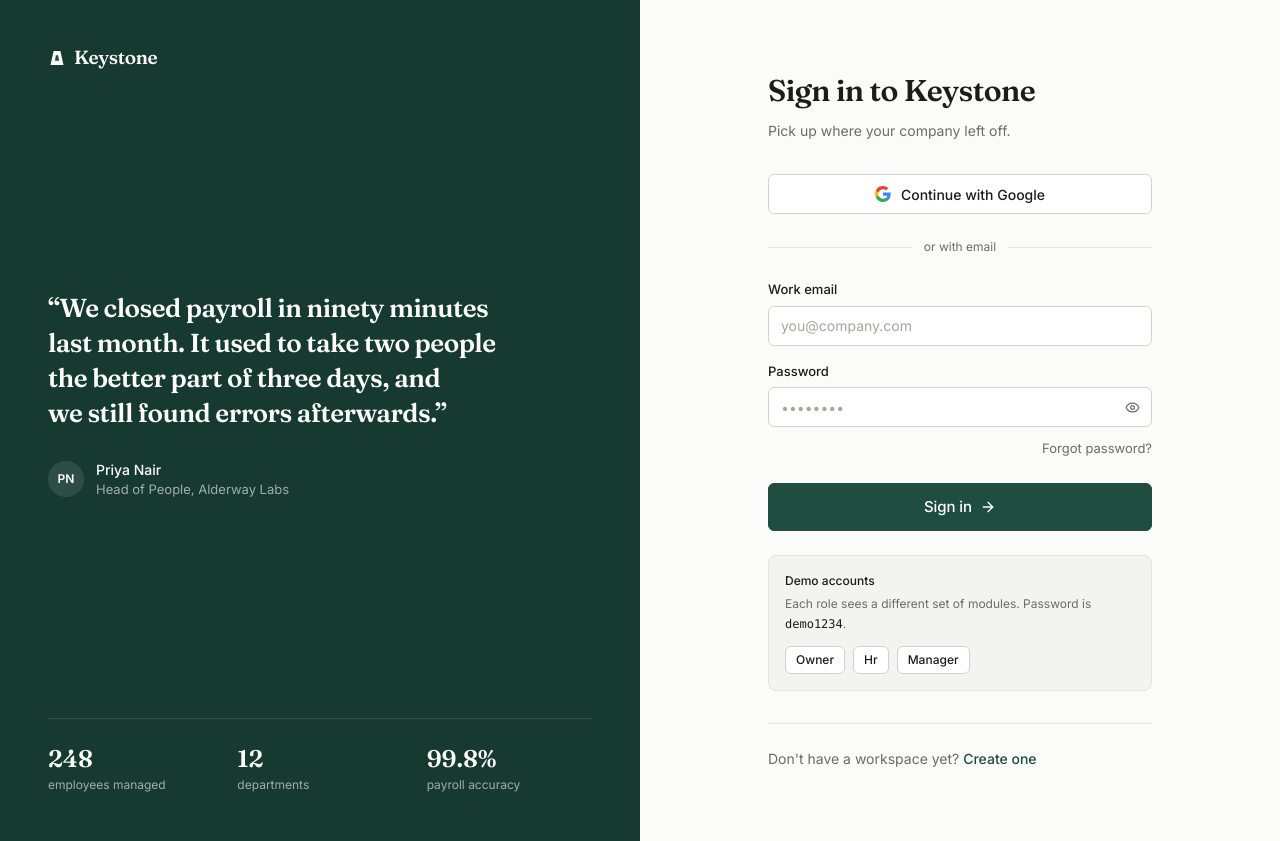
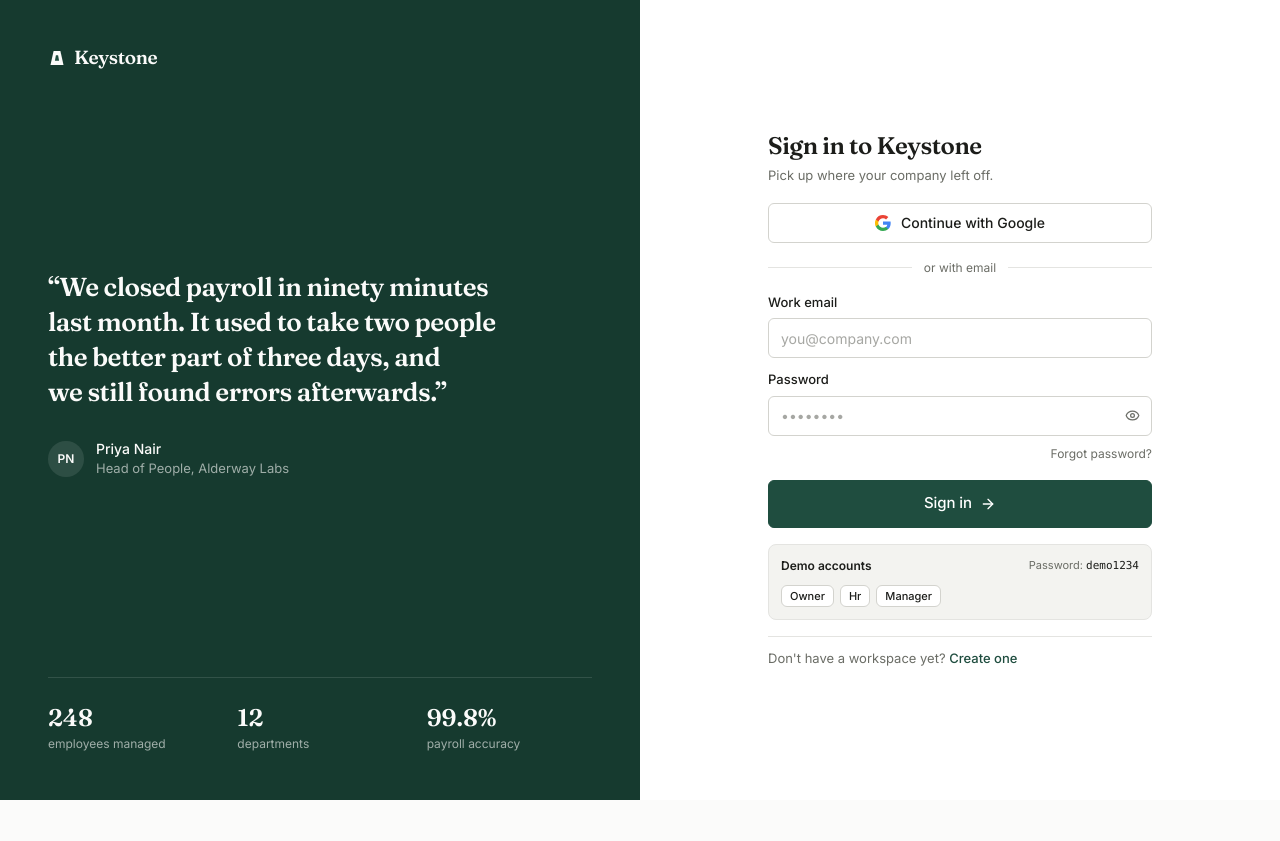
Before and after one commit to pritamkumars5398-lgtm/hrm, a React (Vite) app: page /login in a window 1280 px wide. After the commit the page ends 800 px from the top, so only its background shows below. Built offline with nearby package versions, Linux system fonts and the light colour scheme.

Commit message:
logi page

```diff
--- a/src/features/auth/LoginPage.tsx
+++ b/src/features/auth/LoginPage.tsx
@@ -52,6 +52,7 @@
     <AuthLayout
       title="Sign in to Keystone"
       subtitle="Pick up where your company left off."
+      compact
       footer={
         <>
           Don't have a workspace yet?{' '}
@@ -68,7 +69,7 @@
           onClick={() => setFormError('Google Sign-In is not wired up yet — use a demo account.')}
         />
 
-        <div className="my-6 flex items-center gap-3">
+        <div className="my-4 flex items-center gap-3">
           <span className="h-px flex-1 bg-hairline" />
           <span className="text-[12px] text-muted">or with email</span>
           <span className="h-px flex-1 bg-hairline" />
@@ -77,14 +78,14 @@
         {formError && (
           <div
             role="alert"
-            className="mb-5 flex gap-2.5 rounded-ctl border border-clay/30 bg-clay/5 p-3"
+            className="mb-4 flex gap-2.5 rounded-ctl border border-clay/30 bg-clay/5 p-2.5"
           >
             <AlertCircle size={15} className="mt-px shrink-0 text-clay" />
             <p className="text-[13px] leading-relaxed text-clay">{formError}</p>
           </div>
         )}
 
-        <div className="space-y-4">
+        <div className="space-y-3">
           <Input
             label="Work email"
             type="email"
@@ -106,10 +107,10 @@
               error={errors.password?.message}
               {...register('password', { required: 'Enter your password.' })}
             />
-            <div className="mt-2 text-right">
+            <div className="mt-1 text-right">
               <Link
                 to="/forgot-password"
-                className="text-[13px] text-muted hover:text-ink"
+                className="text-[12px] text-muted hover:text-ink"
               >
                 Forgot password?
               </Link>
@@ -117,7 +118,7 @@
           </div>
         </div>
 
-        <Button type="submit" size="lg" className="mt-6 w-full" disabled={isSubmitting}>
+        <Button type="submit" size="lg" className="mt-4 w-full" disabled={isSubmitting}>
           {isSubmitting ? (
             <>
               <Loader2 size={16} className="animate-spin" />
@@ -133,19 +134,20 @@
       </form>
 
       {/* Demo affordance — lets a reviewer switch roles without knowing the seeds. */}
-      <div className="mt-6 rounded-card border border-hairline bg-wash p-4">
-        <p className="text-[12px] font-medium">Demo accounts</p>
-        <p className="mt-1 text-[12px] leading-relaxed text-muted">
-          Each role sees a different set of modules. Password is{' '}
-          <code className="tnum text-ink">{demo.password}</code>.
-        </p>
-        <div className="mt-3 flex flex-wrap gap-2">
+      <div className="mt-4 rounded-card border border-hairline bg-wash p-3">
+        <div className="flex items-center justify-between">
+          <p className="text-[12px] font-semibold text-ink">Demo accounts</p>
+          <p className="text-[11px] text-muted">
+            Password: <code className="tnum font-medium text-ink">{demo.password}</code>
+          </p>
+        </div>
+        <div className="mt-2.5 flex flex-wrap gap-1.5">
           {demo.accounts.map((a) => (
             <button
               key={a.email}
               type="button"
               onClick={() => applyDemoAccount(a.email)}
-              className="rounded-ctl border border-hairline-strong bg-surface px-2.5 py-1 text-[12px] font-medium transition-colors hover:border-pine hover:text-pine"
+              className="rounded-ctl border border-hairline-strong bg-surface px-2 py-0.5 text-[11px] font-medium transition-colors hover:border-pine hover:text-pine"
             >
               {a.role.charAt(0) + a.role.slice(1).toLowerCase()}
             </button>
--- a/src/features/auth/SignupPage.tsx
+++ b/src/features/auth/SignupPage.tsx
@@ -60,6 +60,7 @@
     <AuthLayout
       title="Create your company workspace"
       subtitle="You'll be the owner. Invite your HR team and managers once you're in."
+      compact
       footer={
         <>
           Already have a workspace?{' '}
@@ -76,7 +77,7 @@
           onClick={() => setFormError('Google Sign-In is not wired up yet — use email instead.')}
         />
 
-        <div className="my-6 flex items-center gap-3">
+        <div className="my-4 flex items-center gap-3">
           <span className="h-px flex-1 bg-hairline" />
           <span className="text-[12px] text-muted">or with email</span>
           <span className="h-px flex-1 bg-hairline" />
@@ -85,14 +86,14 @@
         {formError && (
           <div
             role="alert"
-            className="mb-5 flex gap-2.5 rounded-ctl border border-clay/30 bg-clay/5 p-3"
+            className="mb-4 flex gap-2.5 rounded-ctl border border-clay/30 bg-clay/5 p-2.5"
           >
             <AlertCircle size={15} className="mt-px shrink-0 text-clay" />
             <p className="text-[13px] leading-relaxed text-clay">{formError}</p>
           </div>
         )}
 
-        <div className="space-y-4">
+        <div className="space-y-3">
           <Input
             label="Full name"
             autoComplete="name"
@@ -130,7 +131,7 @@
             />
 
             {password && !errors.password && (
-              <div className="mt-2.5 flex items-center gap-2.5">
+              <div className="mt-2 flex items-center gap-2.5">
                 <div className="flex flex-1 gap-1" aria-hidden="true">
                   {[1, 2, 3, 4].map((n) => (
                     <span
@@ -147,7 +148,7 @@
           </div>
         </div>
 
-        <Button type="submit" size="lg" className="mt-6 w-full" disabled={isSubmitting}>
+        <Button type="submit" size="lg" className="mt-4 w-full" disabled={isSubmitting}>
           {isSubmitting ? (
             <>
               <Loader2 size={16} className="animate-spin" />
@@ -161,16 +162,16 @@
           )}
         </Button>
 
-        <ul className="mt-5 space-y-1.5">
+        <div className="mt-3.5 flex flex-wrap items-center justify-between gap-1.5 text-[11px] text-muted">
           {['14-day free trial', 'No card required', 'Cancel any time'].map((p) => (
-            <li key={p} className="flex items-center gap-2 text-[12px] text-muted">
-              <Check size={13} className="shrink-0 text-pine" aria-hidden="true" />
+            <span key={p} className="flex items-center gap-1">
+              <Check size={12} className="shrink-0 text-pine" aria-hidden="true" />
               {p}
-            </li>
+            </span>
           ))}
-        </ul>
+        </div>
 
-        <p className="mt-5 text-[12px] leading-relaxed text-muted">
+        <p className="mt-4 text-[11px] leading-relaxed text-muted">
           By continuing you agree to our{' '}
           <a href="#terms" className="text-ink underline underline-offset-2">
             Terms
--- a/src/features/auth/components/AuthLayout.tsx
+++ b/src/features/auth/components/AuthLayout.tsx
@@ -9,6 +9,7 @@
   children: ReactNode
   /** Shown under the form — the "no account? sign up" line. */
   footer: ReactNode
+  compact?: boolean
 }
 
 /** The pine panel: proof, not decoration. Same stat tiles the product actually renders. */
@@ -54,36 +55,42 @@
   )
 }
 
-export default function AuthLayout({ title, subtitle, children, footer }: AuthLayoutProps) {
+export default function AuthLayout({
+  title,
+  subtitle,
+  children,
+  footer,
+  compact = false,
+}: AuthLayoutProps) {
   const reduced = useReducedMotion()
 
   return (
-    <div className="grid min-h-dvh lg:grid-cols-2">
+    <div className="grid h-dvh lg:grid-cols-2 overflow-hidden bg-surface">
       <ContextPanel />
 
-      <div className="flex flex-col px-5 py-8 sm:px-8">
+      <div className={`flex flex-col px-5 h-full overflow-y-auto ${compact ? 'py-3 sm:py-4 sm:px-6' : 'py-8 sm:px-8'}`}>
         {/* The mark only appears on this side when the pine panel is hidden */}
-        <div className="lg:hidden">
+        <div className="lg:hidden shrink-0">
           <Link to="/" aria-label="Keystone — home">
             <Logo />
           </Link>
         </div>
 
-        <div className="flex flex-1 items-center justify-center py-10">
+        <div className={`flex flex-1 items-center justify-center ${compact ? 'py-2' : 'py-10'}`}>
           <motion.div
             initial={reduced ? false : { opacity: 0, y: 10 }}
             animate={{ opacity: 1, y: 0 }}
             transition={{ duration: 0.45, ease: [0.22, 1, 0.36, 1] }}
             className="w-full max-w-sm"
           >
-            <h1 className="font-display text-[30px] leading-tight font-semibold tracking-[-0.02em]">
+            <h1 className={`${compact ? 'text-[24px]' : 'text-[30px]'} font-display leading-tight font-semibold tracking-[-0.02em]`}>
               {title}
             </h1>
-            <p className="mt-2.5 text-[14px] leading-relaxed text-muted">{subtitle}</p>
+            <p className={`leading-relaxed text-muted ${compact ? 'mt-1 text-[13px]' : 'mt-2.5 text-[14px]'}`}>{subtitle}</p>
 
-            <div className="mt-8">{children}</div>
+            <div className={compact ? 'mt-4' : 'mt-8'}>{children}</div>
 
-            <div className="mt-8 border-t border-hairline pt-6 text-[14px] text-muted">{footer}</div>
+            <div className={`border-t border-hairline text-muted ${compact ? 'mt-4 pt-3 text-[13px]' : 'mt-8 pt-6 text-[14px]'}`}>{footer}</div>
           </motion.div>
         </div>
       </div>
```
Also changed, not shown: 2 other files (tests, documents, lock files or other folders).
